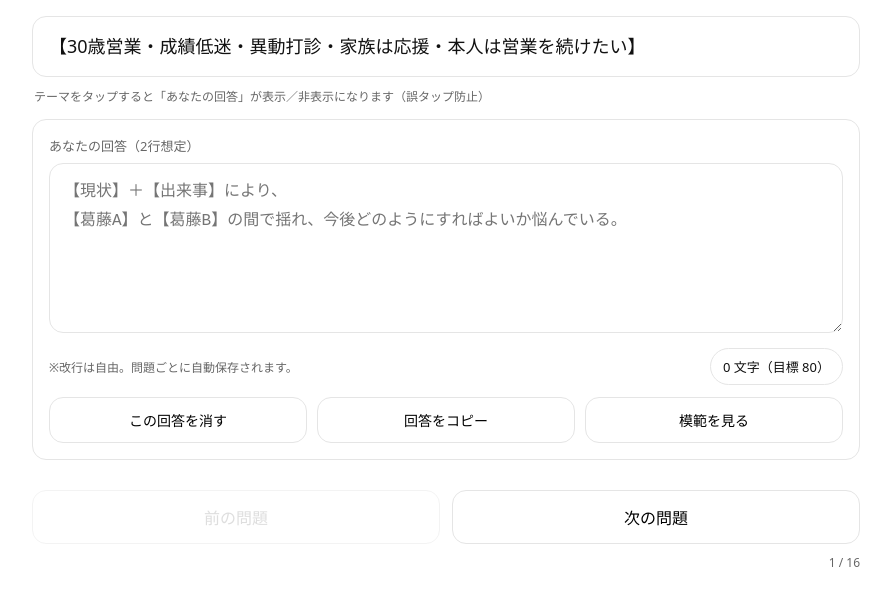
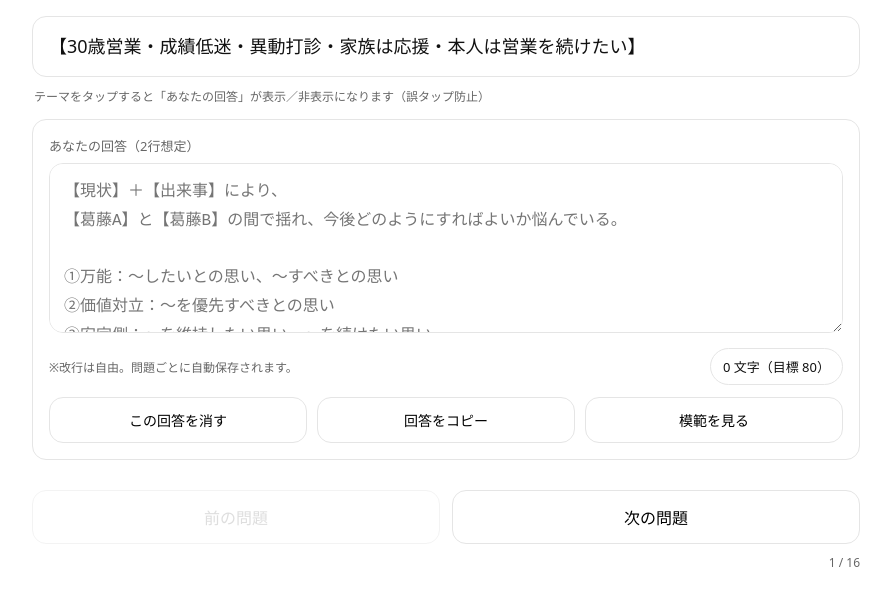
Before and after one commit to czm00066-rgb/ronjutsu1, a plain HTML site: page index.html in a window 1280 px wide. Shown: the whole page, without its empty margins (194-1085 px from the left). Drawn offline with Linux system fonts and the light colour scheme.

Commit message:
Update index.html

```diff
--- a/index.html
+++ b/index.html
@@ -3,7 +3,7 @@
 <head>
   <meta charset="utf-8" />
   <meta name="viewport" content="width=device-width, initial-scale=1" />
-  <title>論述設問1トレーニング</title>
+  <title>設問1トレーニング</title>
 
   <style>
     :root{
@@ -174,7 +174,11 @@
     <!-- Your answer card -->
     <div id="myCard" class="card">
       <label for="myAnswer">あなたの回答（2行想定）</label>
-      <textarea id="myAnswer" placeholder="【現状】＋【出来事】により、&#10;【葛藤A】と【葛藤B】の間で揺れ、今後どのようにすればよいか悩んでいる。"></textarea>
+
+      <textarea
+        id="myAnswer"
+        placeholder="【現状】＋【出来事】により、&#10;【葛藤A】と【葛藤B】の間で揺れ、今後どのようにすればよいか悩んでいる。&#10;&#10;①万能：～したいとの思い、〜すべきとの思い&#10;②価値対立：〜を優先すべきとの思い&#10;③安定側：〜を維持したい思い、～を続けたい思い&#10;④挑戦側：〜に踏み出すべきとの思い&#10;⑤改善系：〜を見直すべきとの思い"
+      ></textarea>
 
       <div class="below">
         <div class="subhint">※改行は自由。問題ごとに自動保存されます。</div>
```
